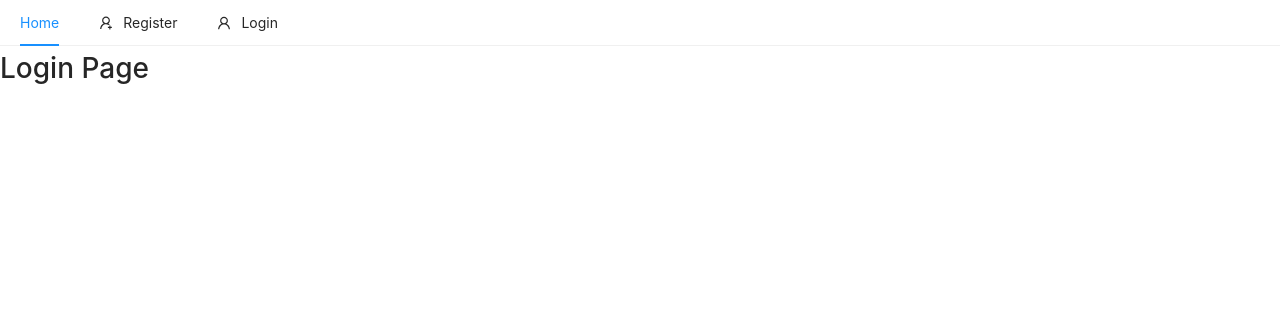
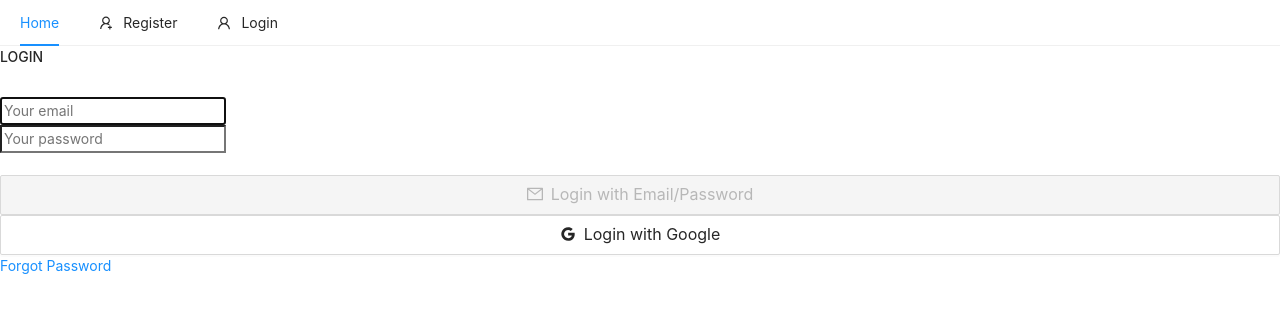
Before and after one commit to yvonnkr/techbay-frontend, a React (Create React App) app: page /login in a window 1280 px wide. Shown: the top 312 px of the page. Built offline with nearby package versions, Linux system fonts and the light colour scheme; no server answers.

Commit message:
Login with email & password page/firebase

```diff
--- a/src/actions/authActions.js
+++ b/src/actions/authActions.js
@@ -1,4 +1,15 @@
 import { LOGGED_IN_USER, LOGOUT } from "./types";
+
+export const createOrUpdateUser = (user, idTokenResult) => async (dispatch) => {
+  //TODO: trycatch ajax/api call
+  dispatch({
+    type: LOGGED_IN_USER,
+    payload: {
+      email: user.email,
+      token: idTokenResult.token,
+    },
+  });
+};
 
 export const currentUser = (user, idTokenResult) => (dispatch) => {
   dispatch({
--- /dev/null
+++ b/src/helpers/validation.js
@@ -0,0 +1,11 @@
+export const isValidEmail = (email) => {
+  const pattern = new RegExp(
+    /^(("[\w-\s]+")|([\w-]+(?:\.[\w-]+)*)|("[\w-\s]+")([\w-]+(?:\.[\w-]+)*))(@((?:[\w-]+\.)*\w[\w-]{0,66})\.([a-z]{2,6}(?:\.[a-z]{2})?)$)|(@\[?((25[0-5]\.|2[0-4][0-9]\.|1[0-9]{2}\.|[0-9]{1,2}\.))((25[0-5]|2[0-4][0-9]|1[0-9]{2}|[0-9]{1,2})\.){2}(25[0-5]|2[0-4][0-9]|1[0-9]{2}|[0-9]{1,2})\]?$)/i
+  );
+
+  if (!pattern.test(email)) {
+    return false;
+  }
+
+  return true;
+};
--- a/src/pages/auth/Login.js
+++ b/src/pages/auth/Login.js
@@ -1,9 +1,117 @@
-import React from "react";
+import React, { useState, useEffect } from "react";
+import { Link } from "react-router-dom";
+import { useDispatch, useSelector } from "react-redux";
 
-const Login = () => {
+import { toast } from "react-toastify";
+import Button from "antd/lib/button";
+import Spin from "antd/lib/spin";
+import MailOutlined from "@ant-design/icons/MailOutlined";
+import GoogleOutlined from "@ant-design/icons/GoogleOutlined";
+
+import { auth, googleAuthProvider } from "../../firebase";
+import { createOrUpdateUser } from "../../actions/authActions";
+import { isValidEmail } from "../../helpers/validation";
+
+const Login = ({ history }) => {
+  const [email, setEmail] = useState("");
+  const [password, setPassword] = useState("");
+  const [loading, setLoading] = useState(false);
+
+  const user = useSelector((state) => state.user);
+  const dispatch = useDispatch();
+
+  const handleSubmit = async (e) => {
+    e.preventDefault();
+    setLoading(true);
+
+    if (!isValidEmail(email)) {
+      toast.error("Please enter a valid email");
+      return;
+    }
+
+    try {
+      const result = await auth.signInWithEmailAndPassword(email, password);
+      const { user } = result;
+      const idTokenResult = await user.getIdTokenResult();
+
+      dispatch(createOrUpdateUser(user, idTokenResult));
+
+      history.push("/");
+    } catch (error) {
+      console.error(error);
+      toast.error("Invalid Email or Password");
+      setLoading(false);
+    }
+  };
+
+  const googleLogin = () => {
+    console.log("google login");
+  };
+
+  const loginForm = () => (
+    <form onSubmit={handleSubmit}>
+      <div className="form-group">
+        <input
+          type="email"
+          className="form-control"
+          value={email}
+          onChange={(e) => setEmail(e.target.value)}
+          placeholder="Your email"
+          autoFocus
+        />
+      </div>
+
+      <div className="form-group">
+        <input
+          type="password"
+          className="form-control"
+          value={password}
+          onChange={(e) => setPassword(e.target.value)}
+          placeholder="Your password"
+        />
+      </div>
+
+      <br />
+      <Button
+        onClick={handleSubmit}
+        type="button"
+        className="mb-3 btn btn-outline-info btn-raised "
+        block
+        icon={<MailOutlined />}
+        size="large"
+        disabled={!email || password.length < 6}
+      >
+        Login with Email/Password
+      </Button>
+    </form>
+  );
+
   return (
-    <div>
-      <h1>Login Page</h1>
+    <div className="container p-5">
+      <div className="row">
+        <div className="col-md-6 offset-md-3">
+          {loading && <Spin />}
+          <h4>LOGIN</h4>
+          <br />
+
+          {loginForm()}
+
+          <Button
+            onClick={googleLogin}
+            type="button"
+            className="mb-3 btn btn-outline-danger btn-raised "
+            block
+            icon={<GoogleOutlined />}
+            size="large"
+          >
+            Login with Google
+          </Button>
+
+          <Link to="/forgot/password" className="float-right text-danger">
+            Forgot Password
+          </Link>
+        </div>
+      </div>
     </div>
   );
 };
--- a/src/pages/auth/Register.js
+++ b/src/pages/auth/Register.js
@@ -1,12 +1,18 @@
 import React, { useState } from "react";
 import { toast } from "react-toastify";
 import { auth } from "../../firebase";
+import { isValidEmail } from "../../helpers/validation";
 
 const Register = () => {
   const [email, setEmail] = useState("");
 
   const handleSubmit = async (e) => {
     e.preventDefault();
+
+    if (!isValidEmail(email)) {
+      toast.error("Please enter a valid email");
+      return;
+    }
 
     const config = {
       url: process.env.REACT_APP_REGISTER_REDIRECT_URL,
@@ -32,7 +38,7 @@ const Register = () => {
   const registerForm = () => (
     <form onSubmit={handleSubmit}>
       <input
-        type="email"
+        type="text"
         className="form-control"
         value={email}
         onChange={(e) => setEmail(e.target.value)}
```
